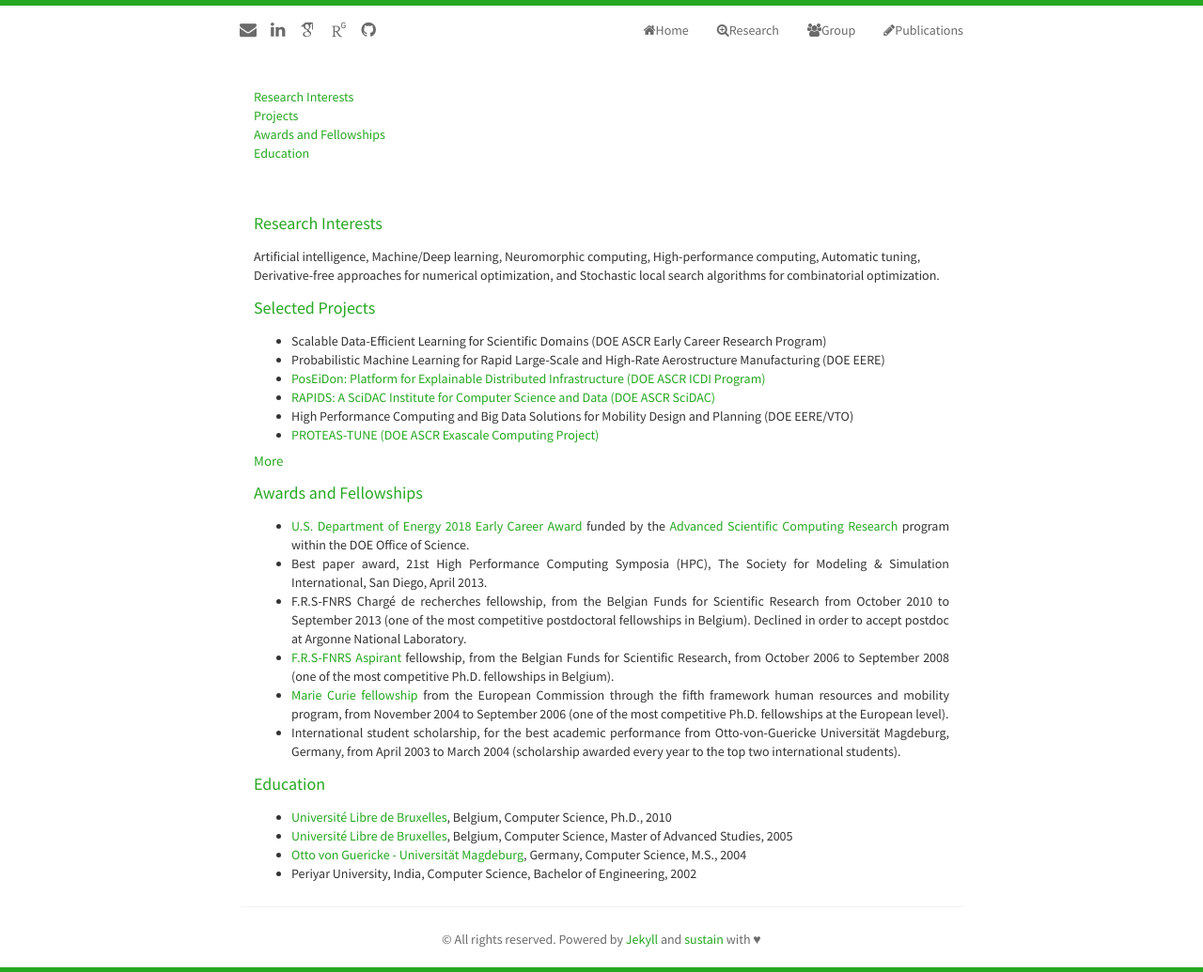
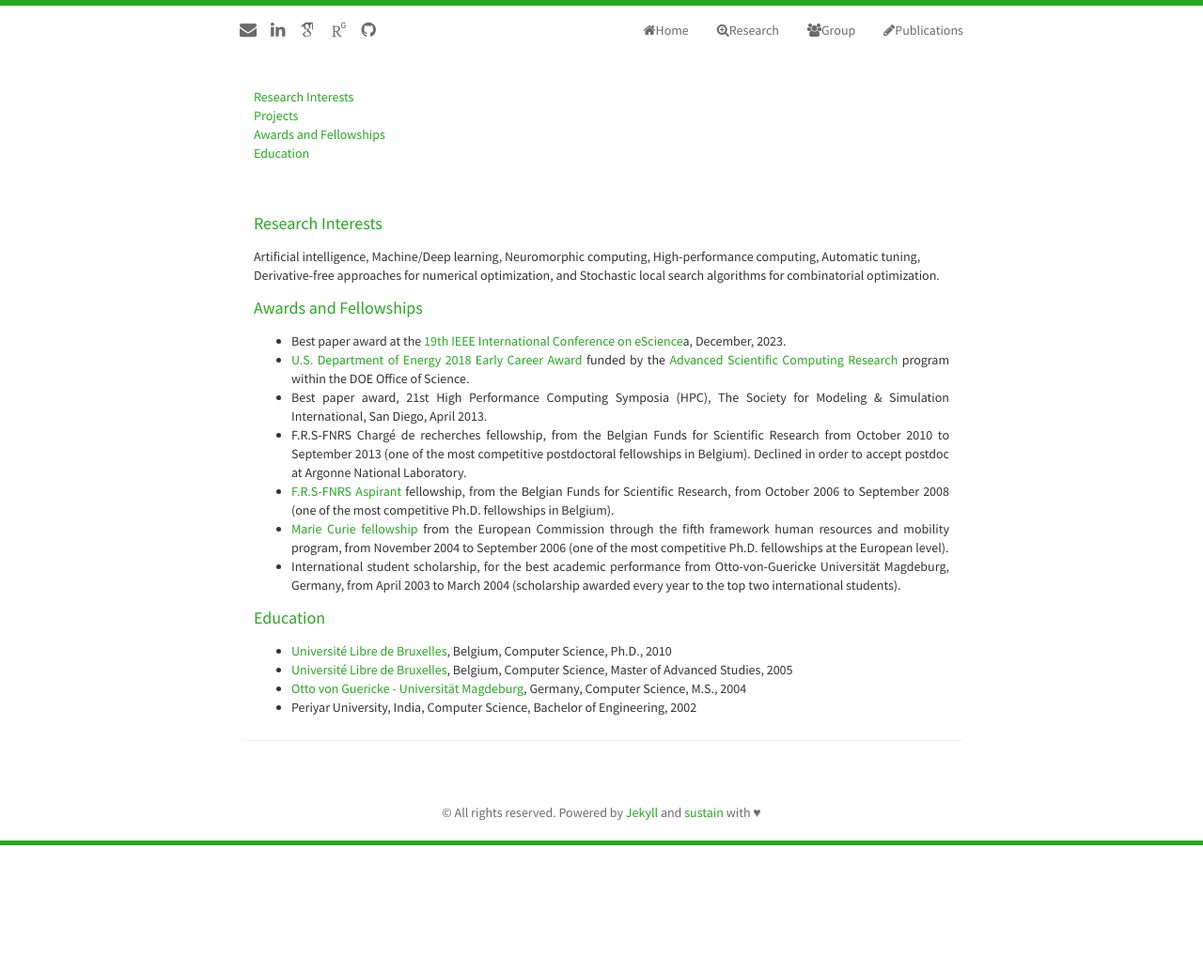
Before and after one commit to pbalapra/pbalapra.github.io, a Jekyll site: the page built from research.html, in a window 1280 px wide. Shown: the whole page at 94% size. Built offline with Jekyll 4.4.1, drawn with Linux system fonts in a browser that asks for light colours; nearby versions of some CDN libraries; some web fonts are replaced; after the commit the page ends 900 px from its top, so only the background shows below that.

Commit message:
Update research.html

```diff
--- a/_includes/research.html
+++ b/_includes/research.html
@@ -18,6 +18,7 @@
         optimization, and Stochastic local search algorithms for combinatorial optimization.
     </p>
 
+    <!--
     <h5> <a name="projects" id="projects">Selected Projects</a></h5>
     <ul class="itemize1">
     <li>Scalable Data-Efficient Learning for Scientific Domains (DOE ASCR Early Career Research Program)</il>
@@ -49,11 +50,16 @@
     <li> Machine Learning based Load Balancing for <a href="http://www2.cesm.ucar.edu/" target="_blank"> Community Earth System Model </a> on <a href="https://www.alcf.anl.gov/mira" target="_blank"> Leadership-Class Machines</a></li>
     </div>
     </ul>
+    -->
 
     <h5><a name="awards" id="awards">Awards and Fellowships</a></h5>
 
    <ul class="itemize1" align="justify">
-      <li class="itemize">
+
+    <li class="itemize">
+     Best paper award at the <a href="https://www.ornl.gov/news/ornl-anl-team-earns-ieee-escience-best-paper-award" target="_blank">19th IEEE International Conference on eScience</a>a, December, 2023.
+     </li>
+     <li class="itemize">
           <a href="http://www.mcs.anl.gov/articles/prasanna-balaprakash-wins-doe-early-career-award" target="_blank">U.S. Department of Energy 2018 Early Career Award</a> funded by the <a href="https://science.energy.gov/ascr/" target="_blank">Advanced Scientific Computing Research</a> program within the DOE Office of Science.
       </li>
      <li class="itemize">Best paper award, 21st High Performance Computing Symposia (HPC), The Society for Modeling &amp;
```
